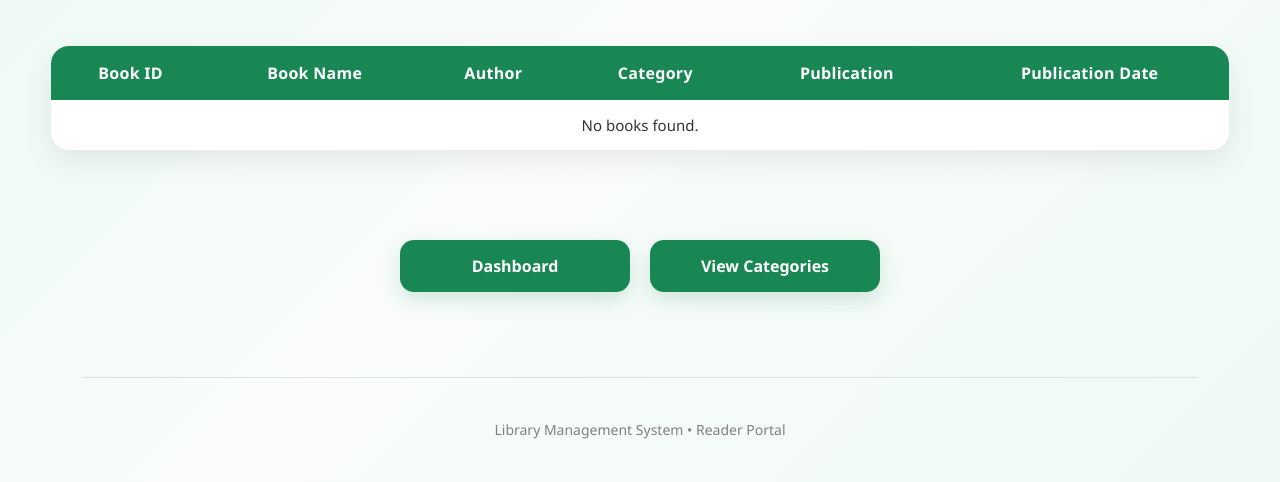
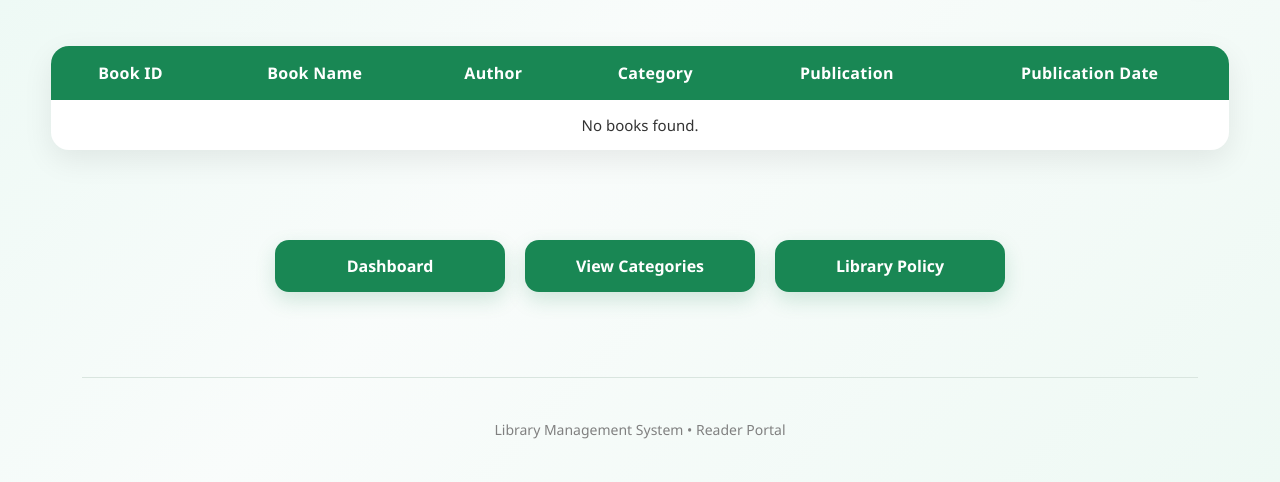
Before and after one commit to ArshiyaaTarannum/Library-Management-System, a Flask app: page /books in a window 1280 px wide. Shown: the part 369-851 px from the top of the page. Run offline with Flask 3, Linux system fonts and the light colour scheme; data that the repository does not hold is empty.

Commit message:
Update view_books.html

```diff
--- a/templates/view_books.html
+++ b/templates/view_books.html
@@ -132,6 +132,11 @@
             View Categories
 
         </a>
+        <a href="{{ url_for('policy.library_policy') }}" class="nav-btn">
+
+            Library Policy
+
+        </a>
 
     </div>
     <hr>
```
